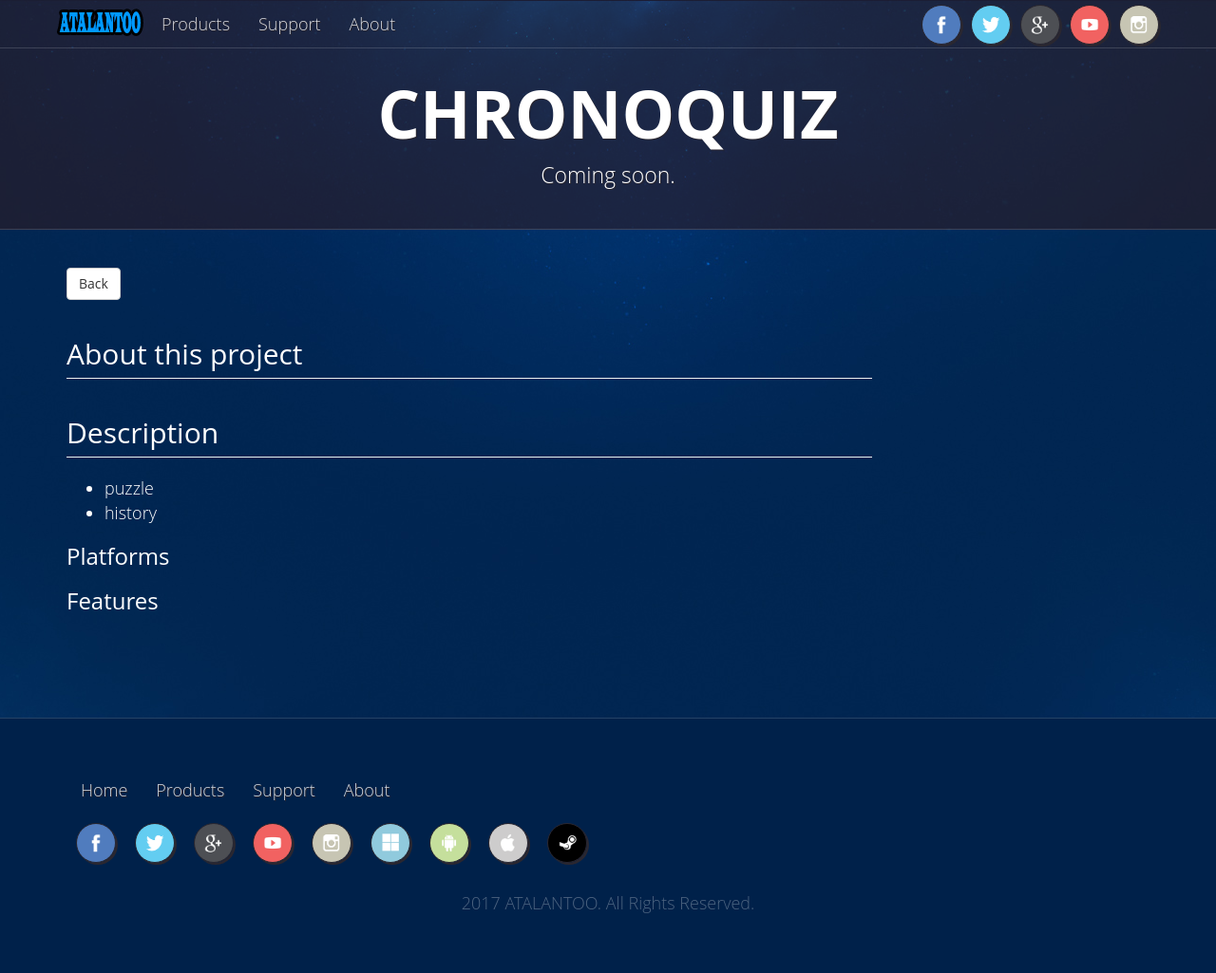
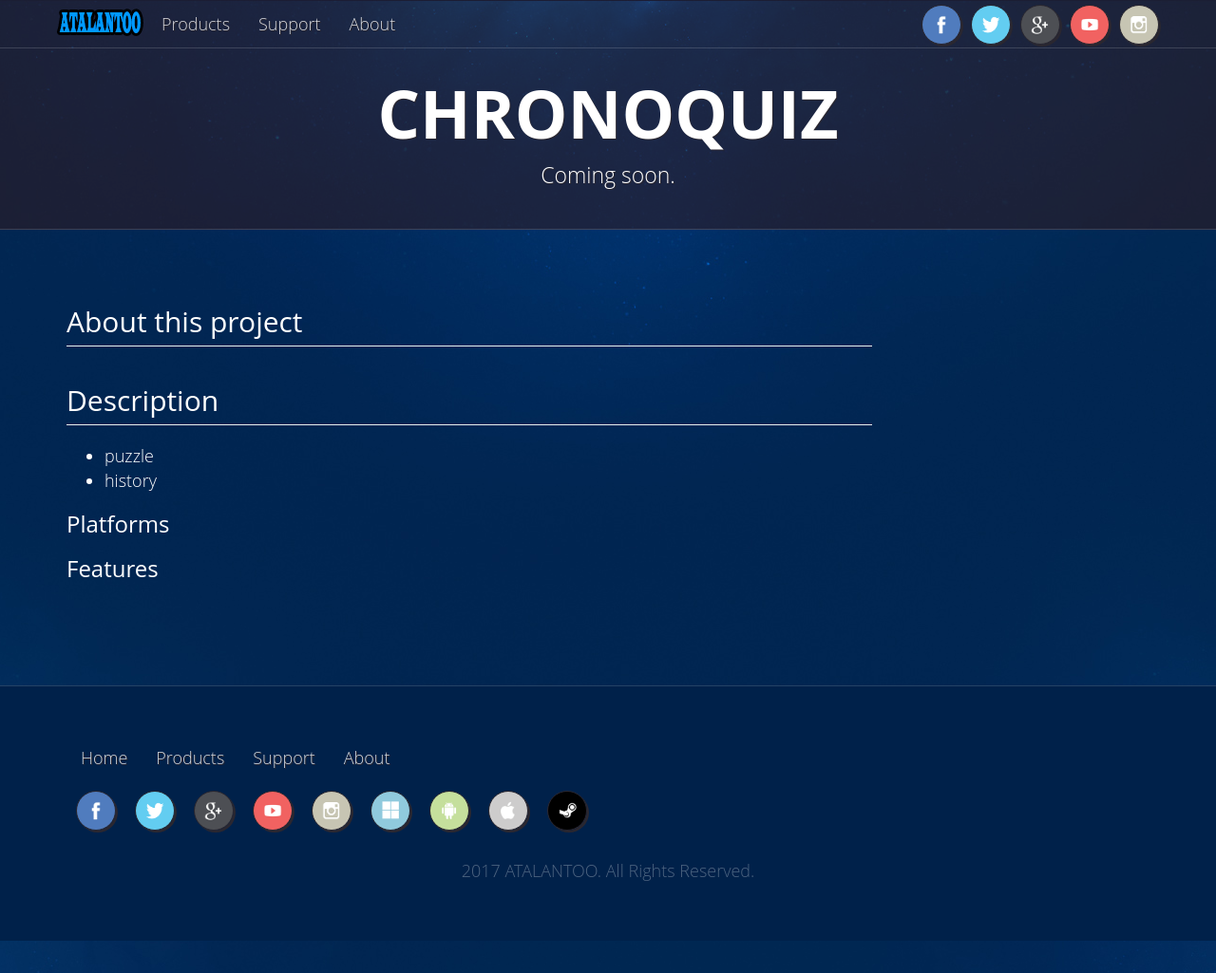
Before and after one commit to Atalantoo/site, a Jekyll site: the page built from products/chronoquiz.html, in a window 1280 px wide. Shown: the whole page at 95% size. Built offline with Jekyll 4.4.1, drawn with Linux system fonts in a browser that asks for light colours.

Commit message:
remove back button

```diff
--- a/products/chronoquiz.html
+++ b/products/chronoquiz.html
@@ -4,10 +4,6 @@ title: Chronoquiz
 slug: chronoquiz
 lead: Coming soon.
 ---
-
-<div>
-	<a class="btn btn-default" href="/products/">Back</a>
-</div>
 
 <div>
 	<h2 class="page-header">About this project</h2>
--- a/products/dinoblast.html
+++ b/products/dinoblast.html
@@ -4,10 +4,6 @@ title: Dinoblast
 slug: dinoblast
 lead: Coming soon.
 ---
-
-<div>
-	<a class="btn btn-default" href="/products/">Back</a>
-</div>
 
 <div>
 	<h2 class="page-header">About this project</h2>
```
